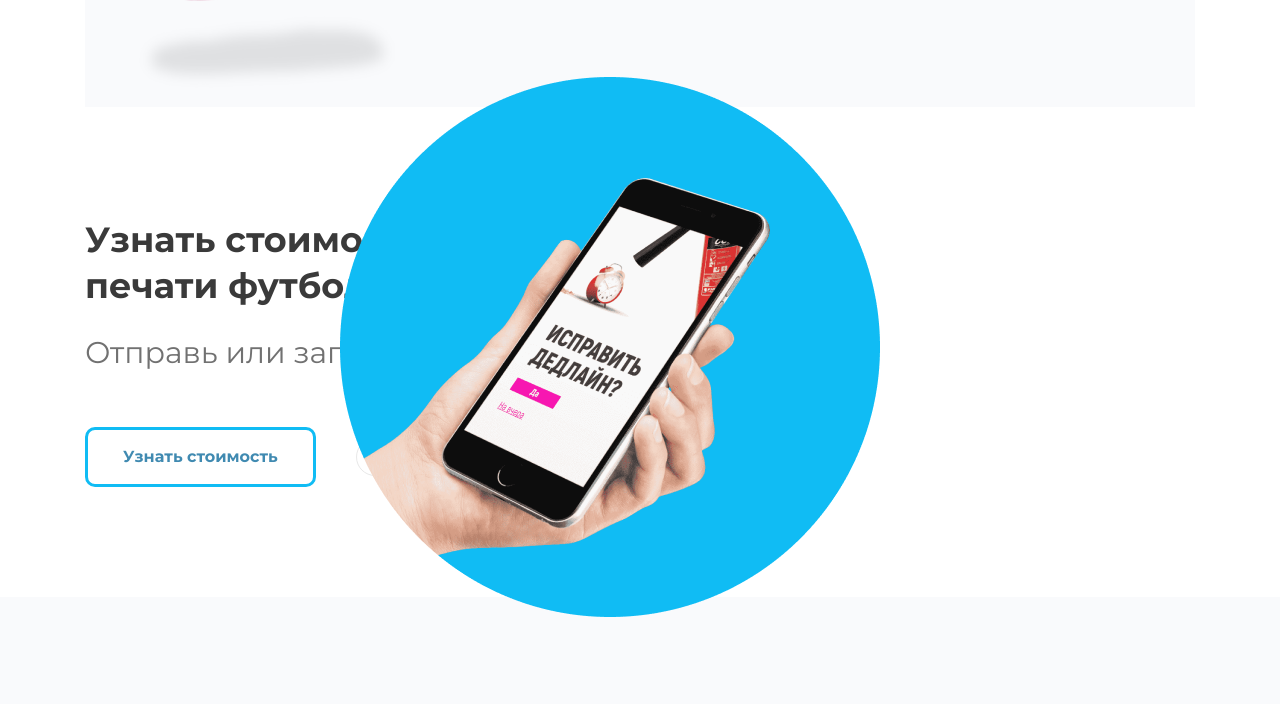
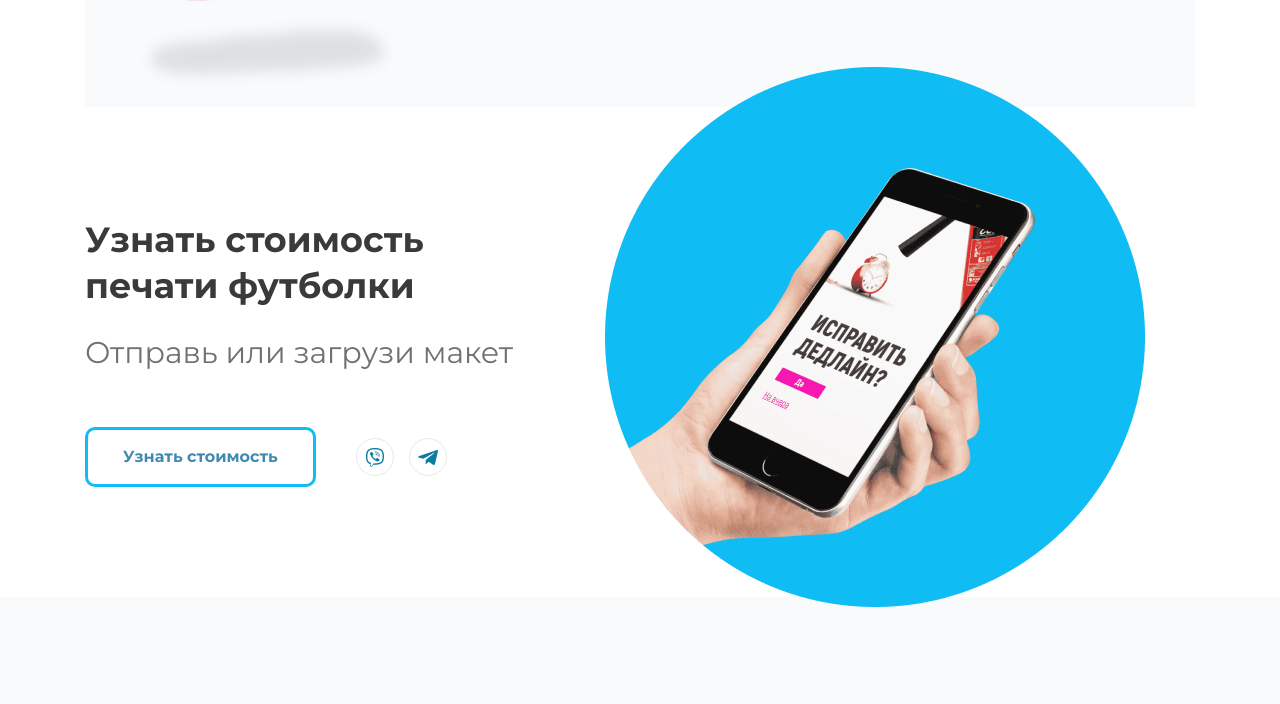
Before and after one commit to ZhenyaDope/LayoutPolytech, a plain HTML site: page index.html in a window 1280 px wide. Shown: the part 912-1616 px from the top of the page. Drawn offline with Linux system fonts and the light colour scheme; a script that the page names is missing.

Commit message:
Добавлен блок с продукцией

```diff
--- a/index.html
+++ b/index.html
@@ -202,9 +202,11 @@
                 <a class="buttons__link" href="#">Узнать стоимость</a>
                 <a class="buttons__icon" href="#"><img src="./image/ask/vb.png" alt="Viber"></a>
                 <a class="buttons__icon" href="#"><img src="./image/ask/tg.png" alt="Viber"></a>
+                <img class="ask__img" src="./image/ask/askPhone.png" alt="Phone">
             </div>
+
         </div>
-        <img class="ask__img" src="./image/ask/askPhone.png" alt="Phone">
+
     </div>
     <div class="advantages">
         <div class="container">
--- a/style/_ask.scss
+++ b/style/_ask.scss
@@ -1,7 +1,7 @@
 .ask{
     width:100%;
     padding:110px 0px;
-    position: relative;
+    // position: relative;
     .container{
 
     }
@@ -9,6 +9,7 @@
         line-height: 130%;
         font-size:35px;
         color: #3A3A3A;
+        position: relative;
     }
     &__description{
         font-size: 30px;
@@ -20,6 +21,7 @@
     .buttons{
         display:flex;
         align-items:center;
+        position: relative;
         &__link{
             color: #408AB1;
                 padding:18px 35px;
@@ -45,7 +47,7 @@
     }
     &__img{
         position:absolute;
-        top:-30px;
-        right: 400px;
+        top: -360px;
+        right: 50px;
     }
 }
```
Also changed, not shown: style/style.css, 1 other file.
